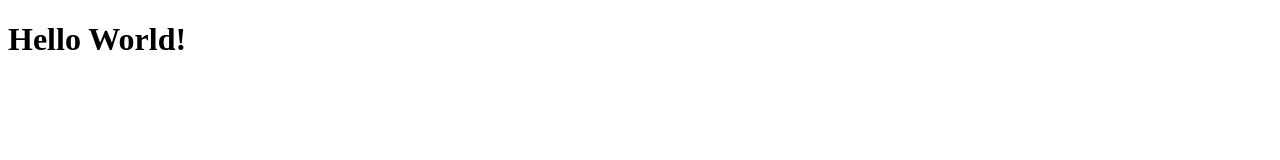
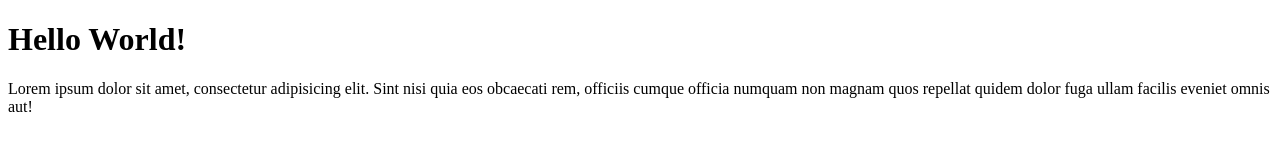
Before and after one commit to Nasrun215/nasrun-git-tes, a plain HTML site: page index.html in a window 1280 px wide. Drawn offline with Linux system fonts and the light colour scheme.

Commit message:
menambahkan paragraf

```diff
--- a/index.html
+++ b/index.html
@@ -7,5 +7,6 @@
   </head>
   <body>
     <h1>Hello World!</h1>
+    <p>Lorem ipsum dolor sit amet, consectetur adipisicing elit. Sint nisi quia eos obcaecati rem, officiis cumque officia numquam non magnam quos repellat quidem dolor fuga ullam facilis eveniet omnis aut!</p>
   </body>
 </html>
```
